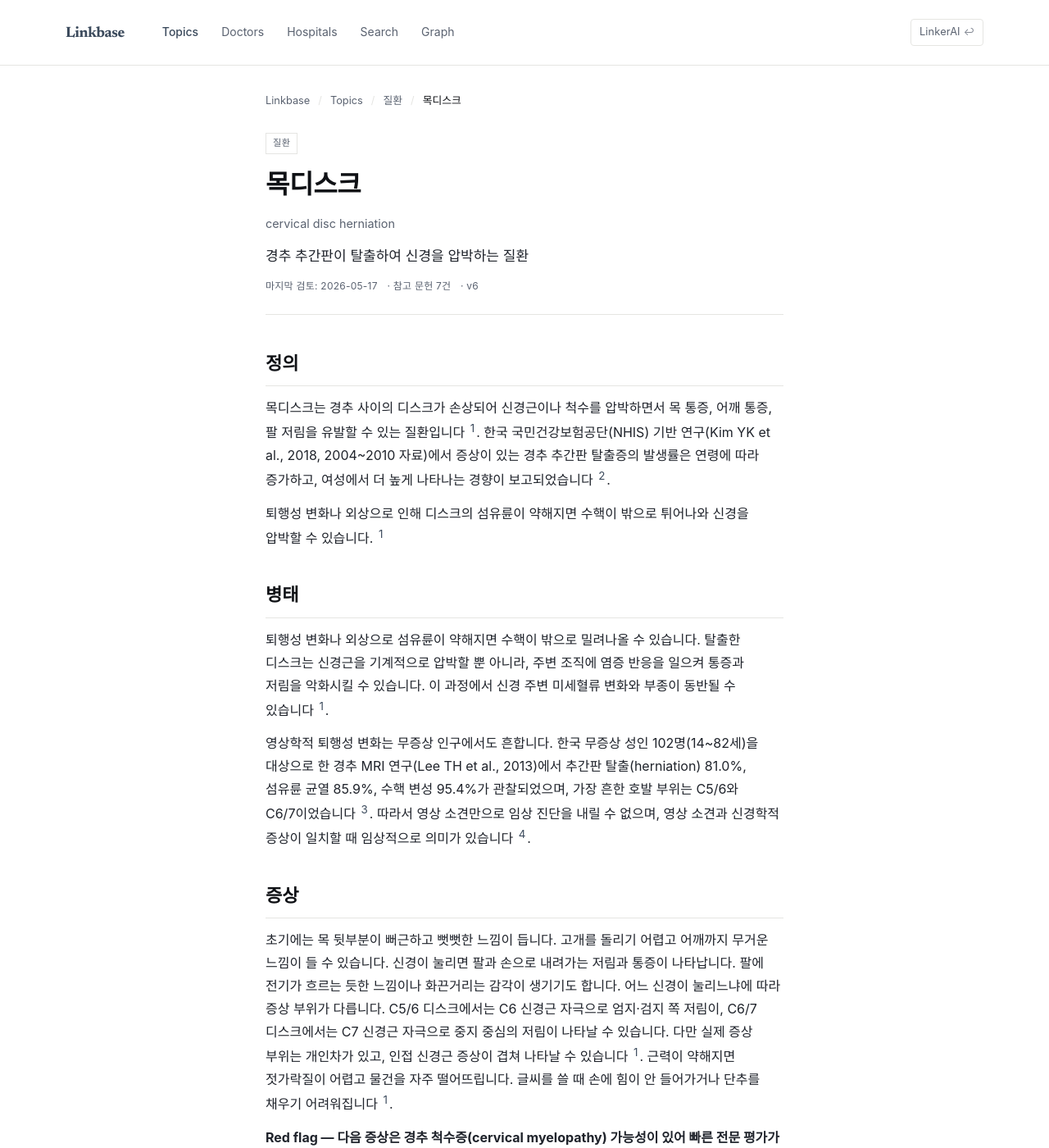
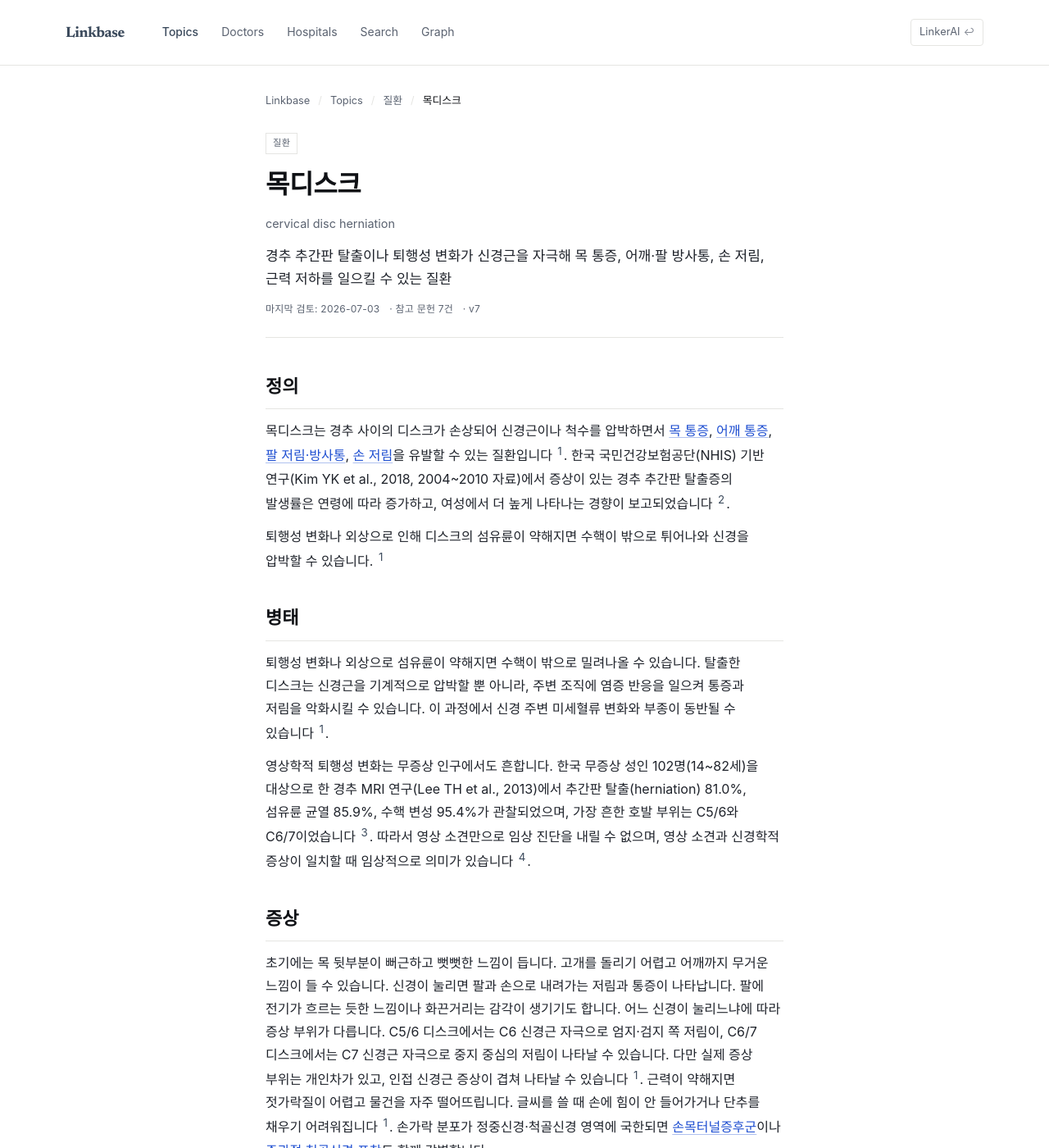
Before and after one commit to feelharmony/linkare-medical-knowledge, a Jekyll site: the page built from conditions/cervical-disc-herniation.md, in a window 1280 px wide and 1400 px high. Shown: the whole window at 82% size. Built offline with Jekyll 4.4.1, drawn with Linux system fonts in a browser that asks for light colours; some web fonts are replaced; some of the changed text lies outside the part shown.

Commit message:
docs: finish finger and cervical numbness axes
- Sync finger pain and trigger finger crosslinks and registry metadata
- Align cervical disc and arm numbness with upper-extremity numbness pathways
- Register neck and update cervical spine metadata

```diff
--- a/conditions/cervical-disc-herniation.md
+++ b/conditions/cervical-disc-herniation.md
@@ -4,22 +4,22 @@ entity_id: cervical-disc-herniation
 entity_type: condition
 permalink: /conditions/cervical-disc-herniation/
 title: 목디스크
-description: 경추 추간판이 탈출하여 신경을 압박하는 질환
+description: 경추 추간판 탈출이나 퇴행성 변화가 신경근을 자극해 목 통증, 어깨·팔 방사통, 손 저림, 근력 저하를 일으킬 수 있는 질환
 title_en: cervical disc herniation
-last_reviewed: '2026-05-17'
+last_reviewed: '2026-07-03'
 locked: true
 quality_status: verified
 verified_by: 사장님 + Claude + GPT 합의 (2026-05-09 LOCK 일괄 박힘)
 next_review: '2026-08-09'
 source_count: 7
-version: 6
+version: 7
 source_count_external: 6
 source_count_clinic_pillar: 1
 clinic_footnote_ids: [1]
 external_footnote_ids: [2, 3, 4, 5, 6, 7]
 ---
 ## 정의
-목디스크는 경추 사이의 디스크가 손상되어 신경근이나 척수를 압박하면서 목 통증, 어깨 통증, 팔 저림을 유발할 수 있는 질환입니다 [^1]. 한국 국민건강보험공단(NHIS) 기반 연구(Kim YK et al., 2018, 2004~2010 자료)에서 증상이 있는 경추 추간판 탈출증의 발생률은 연령에 따라 증가하고, 여성에서 더 높게 나타나는 경향이 보고되었습니다 [^3].
+목디스크는 경추 사이의 디스크가 손상되어 신경근이나 척수를 압박하면서 [목 통증](/symptoms/neck-pain/), [어깨 통증](/symptoms/shoulder-pain/), [팔 저림·방사통](/symptoms/arm-numbness/), [손 저림](/symptoms/hand-numbness/)을 유발할 수 있는 질환입니다 [^1]. 한국 국민건강보험공단(NHIS) 기반 연구(Kim YK et al., 2018, 2004~2010 자료)에서 증상이 있는 경추 추간판 탈출증의 발생률은 연령에 따라 증가하고, 여성에서 더 높게 나타나는 경향이 보고되었습니다 [^3].
 
 퇴행성 변화나 외상으로 인해 디스크의 섬유륜이 약해지면 수핵이 밖으로 튀어나와 신경을 압박할 수 있습니다. [^1]
 
@@ -29,7 +29,7 @@ external_footnote_ids: [2, 3, 4, 5, 6, 7]
 영상학적 퇴행성 변화는 무증상 인구에서도 흔합니다. 한국 무증상 성인 102명(14~82세)을 대상으로 한 경추 MRI 연구(Lee TH et al., 2013)에서 추간판 탈출(herniation) 81.0%, 섬유륜 균열 85.9%, 수핵 변성 95.4%가 관찰되었으며, 가장 흔한 호발 부위는 C5/6와 C6/7이었습니다 [^2]. 따라서 영상 소견만으로 임상 진단을 내릴 수 없으며, 영상 소견과 신경학적 증상이 일치할 때 임상적으로 의미가 있습니다 [^4].
 
 ## 증상
-초기에는 목 뒷부분이 뻐근하고 뻣뻣한 느낌이 듭니다. 고개를 돌리기 어렵고 어깨까지 무거운 느낌이 들 수 있습니다. 신경이 눌리면 팔과 손으로 내려가는 저림과 통증이 나타납니다. 팔에 전기가 흐르는 듯한 느낌이나 화끈거리는 감각이 생기기도 합니다. 어느 신경이 눌리느냐에 따라 증상 부위가 다릅니다. C5/6 디스크에서는 C6 신경근 자극으로 엄지·검지 쪽 저림이, C6/7 디스크에서는 C7 신경근 자극으로 중지 중심의 저림이 나타날 수 있습니다. 다만 실제 증상 부위는 개인차가 있고, 인접 신경근 증상이 겹쳐 나타날 수 있습니다 [^1]. 근력이 약해지면 젓가락질이 어렵고 물건을 자주 떨어뜨립니다. 글씨를 쓸 때 손에 힘이 안 들어가거나 단추를 채우기 어려워집니다 [^1].
+초기에는 목 뒷부분이 뻐근하고 뻣뻣한 느낌이 듭니다. 고개를 돌리기 어렵고 어깨까지 무거운 느낌이 들 수 있습니다. 신경이 눌리면 팔과 손으로 내려가는 저림과 통증이 나타납니다. 팔에 전기가 흐르는 듯한 느낌이나 화끈거리는 감각이 생기기도 합니다. 어느 신경이 눌리느냐에 따라 증상 부위가 다릅니다. C5/6 디스크에서는 C6 신경근 자극으로 엄지·검지 쪽 저림이, C6/7 디스크에서는 C7 신경근 자극으로 중지 중심의 저림이 나타날 수 있습니다. 다만 실제 증상 부위는 개인차가 있고, 인접 신경근 증상이 겹쳐 나타날 수 있습니다 [^1]. 근력이 약해지면 젓가락질이 어렵고 물건을 자주 떨어뜨립니다. 글씨를 쓸 때 손에 힘이 안 들어가거나 단추를 채우기 어려워집니다 [^1]. 손가락 분포가 정중신경·척골신경 영역에 국한되면 [손목터널증후군](/conditions/carpal-tunnel-syndrome/)이나 [주관절 척골신경 포착](/conditions/cubital-tunnel-syndrome/)도 함께 감별합니다.
 
 **Red flag — 다음 증상은 경추 척수증(cervical myelopathy) 가능성이 있어 빠른 전문 평가가 필요합니다 [^5]:**
 - 양측 손의 미세 운동 장애 — 단추 채우기, 젓가락질, 글씨쓰기 곤란이 양손에 동시에 발생
@@ -90,6 +90,7 @@ CT는 뼈의 변화나 골극(뼈가 자란 것)을 평가하는 데 유용하
 [^7]: [pmc.ncbi.nlm.nih.gov/articles/PMC8088536/](https://pmc.ncbi.nlm.nih.gov/articles/PMC8088536/)
 
 ## Changelog
+- 2026-07-03 v7: 경추-상지 저림 축 정합화. 정의와 증상 섹션에서 neck-pain/shoulder-pain/arm-numbness/hand-numbness 및 손목터널증후군·주관절 척골신경 포착 감별 링크를 연결. registry metadata와 version 정합화.
 - 2026-04-28 v3: 수동 편집
 - 2026-04-28 v4: 수동 편집 — 오타수정
 - 2026-05-01 v5: 외부 권위 출처 6개 추가 (Lee 2013 한국 무증상 MRI 유병률, Kim YK 2018 한국 NHIS 발생률, Bono 2011 NASS Cervical Radiculopathy CPG 진단·치료 권고, JOA 2020 CSM CPG 척수증 평가·수술 적응증, Engquist 2013 RCT 보존 vs 수술, Surg Neurol Int 2021 자발적 회귀 리뷰) — 정의·병태·증상·진단·치료·예후 전 섹션 보강. red flag 섹션을 cervical myelopathy 기준으로 명확화. source_count 2→7, version 4→5.
```
Also changed, not shown: conditions/trigger-finger.md (+3 -2 lines), data/entities.json (+41 -15 lines), symptoms/arm-numbness.md (+8 -7 lines), symptoms/finger-pain.md (+3 -2 lines).
